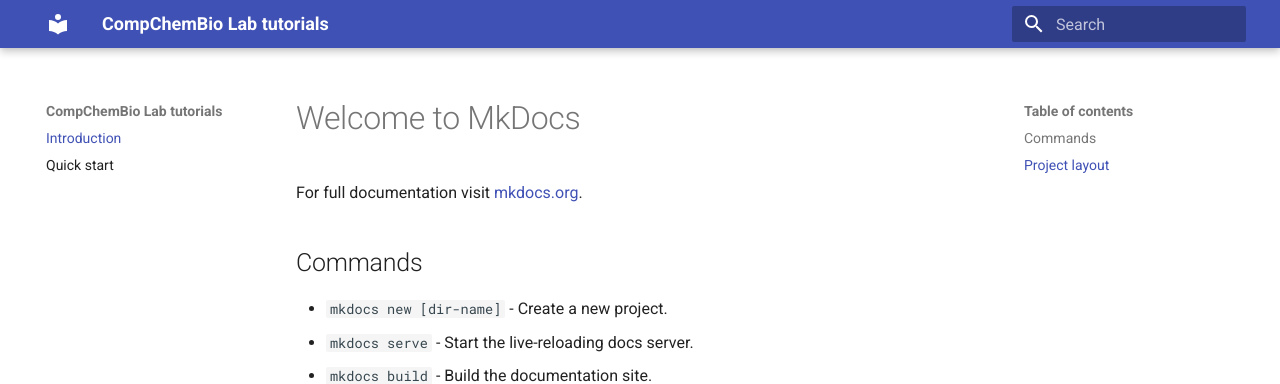
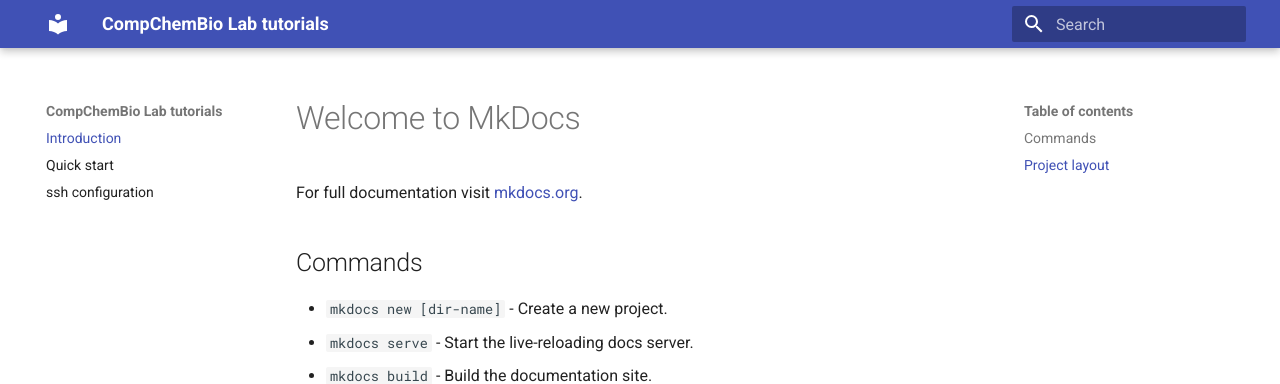
Before and after one commit to rsilvabioinfo/git.io-project, an MkDocs documentation site: the page built from docs/index.md, in a window 1280 px wide. Shown: the top 384 px of the page. Built offline with MkDocs 1.6.1 and Material for MkDocs 9.7.7, drawn with Linux system fonts in a browser that asks for light colours; old or Windows-style settings are respelled for this version of MkDocs.

Commit message:
adding ssh page at kosmos

```diff
--- a/mkdocs.yml
+++ b/mkdocs.yml
@@ -2,5 +2,6 @@ site_name: CompChemBio Lab tutorials
 pages:
     - Introduction: index.md
     - Quick start: quickstart.md
+    - ssh configuration: ssh.md
 theme:
     name: material
```
